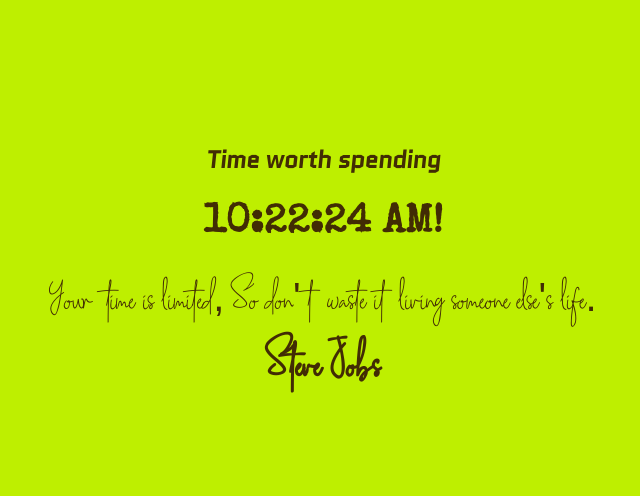
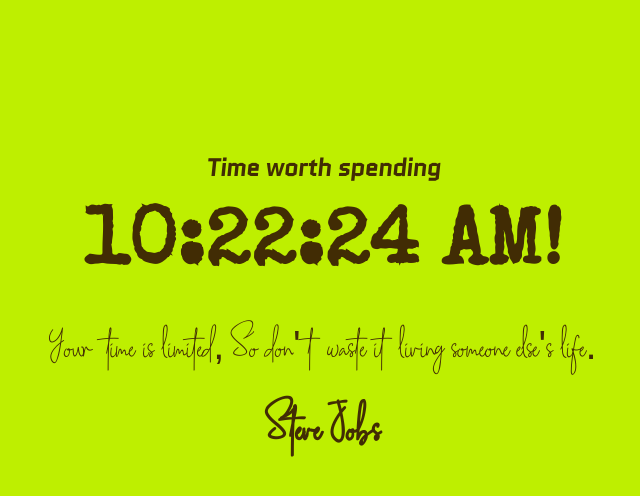
Before and after one commit to Aashish-Anand/Web-Learning, a plain HTML site: page 3. Digital Clock/index.html in a window 1280 px wide. Shown: the whole page, without its empty margins (317-957 px from the left). Drawn offline with nearby package versions, Linux system fonts and the light colour scheme.

Commit message:
change font size of clock

```diff
--- a/3. Digital Clock/css/style.css
+++ b/3. Digital Clock/css/style.css
@@ -18,7 +18,7 @@ body {
     width: 80%;
     text-align: center;
     height: 400px;
-    line-height: 4rem;
+    line-height: 5rem;
     color: rgb(65, 44, 4);
 }
 
@@ -29,13 +29,14 @@ body {
 #clock {
     font-family: 'Orbitron', sans-serif;
     font-family: 'Special Elite', cursive;
-    font-size: 40px;
+    font-size: 80px;
     font-weight: bold;
 }
 
 .quote {
     font-family: CustomFont, Arial, Helvetica, sans-serif;
     font-size: 40px;
+    font-weight: 500;
 }
 
 h3 {
```
